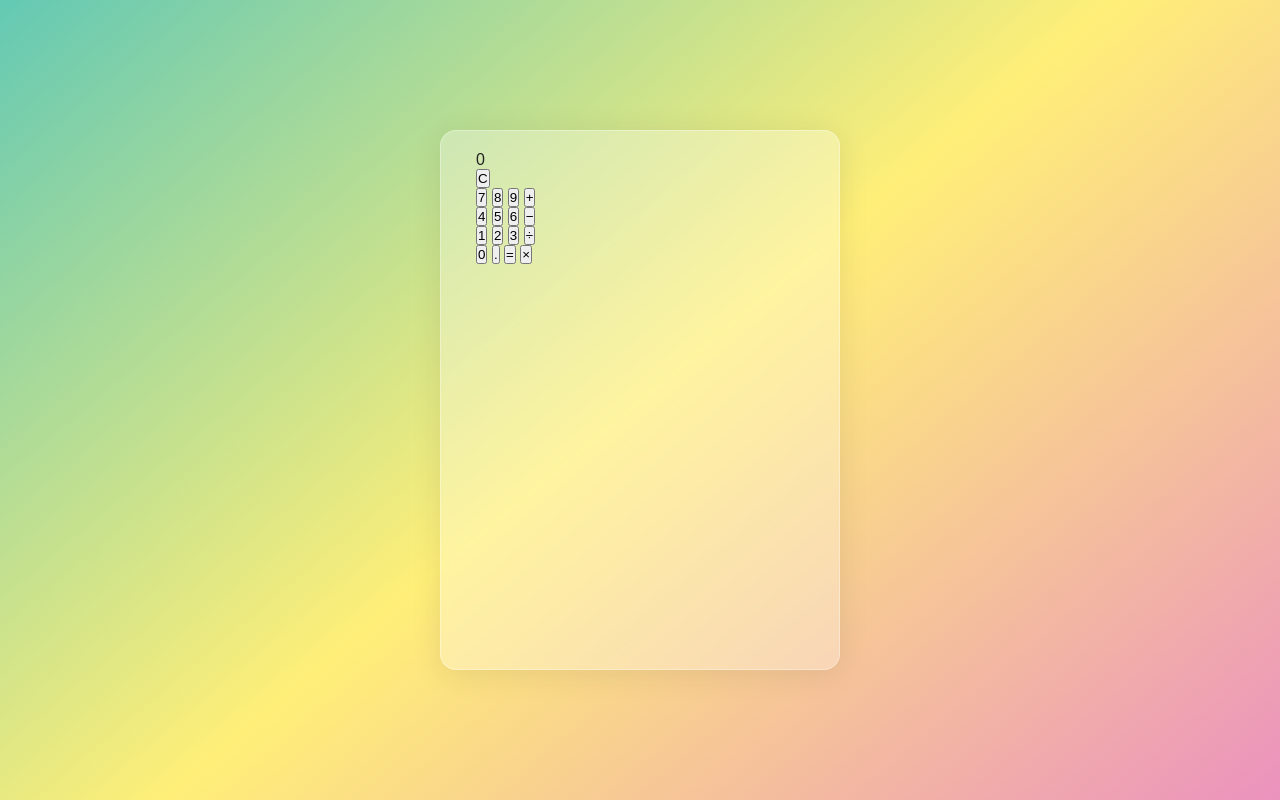
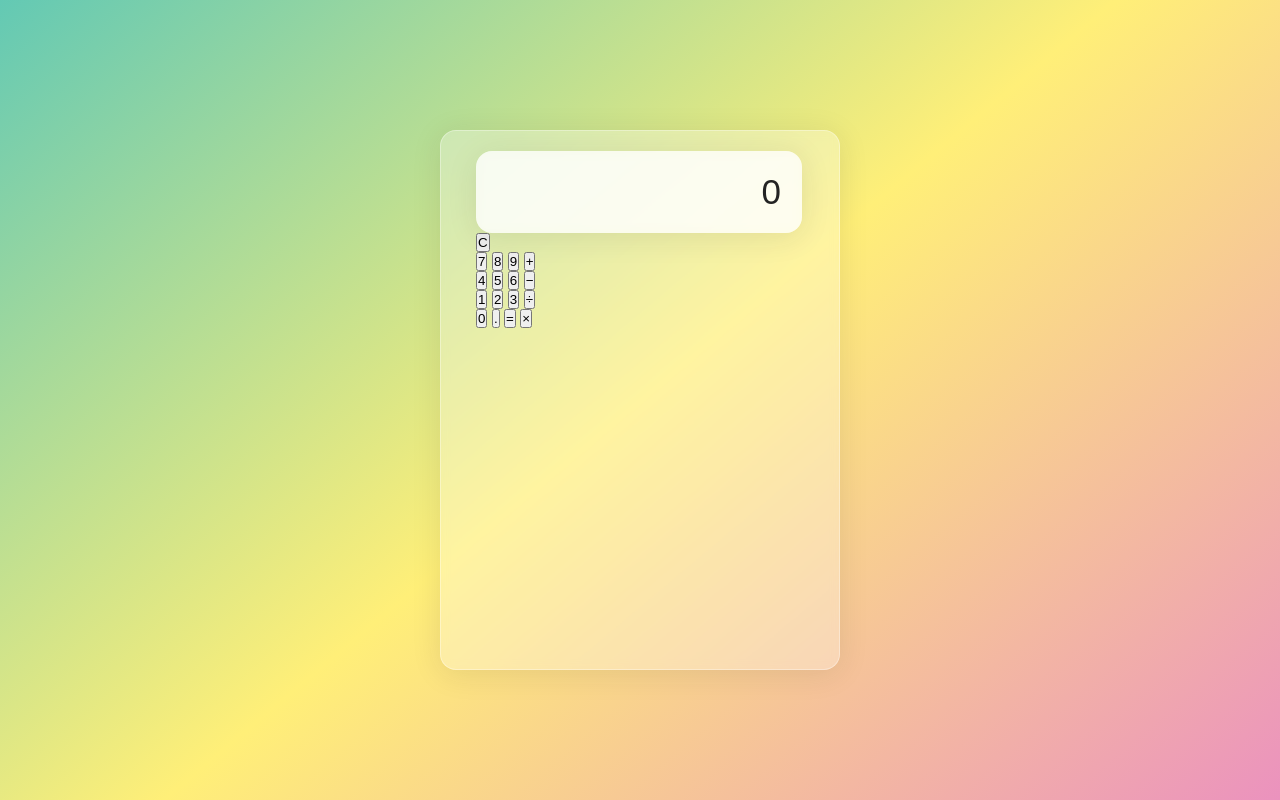
Before and after one commit to Bawantha1234/Calculator-Html-css-js, a plain HTML site: page index.html in a window 1280 px wide. Drawn offline with Linux system fonts and the light colour scheme.

Commit message:
screen css

```diff
--- a/style.css
+++ b/style.css
@@ -22,8 +22,6 @@ body{
 .wrapper{
     backdrop-filter: blur(5.5px);
     -webkit-backdrop-filter: blur(5.5px);
-    background: rgba(255,255,255,0.75);
-    border: 1px solid rgba(255,255,255,0.01);
     border-radius: 16px;
     box-shadow: 0 4px 30px rgba(35,35,35,0.1);
     color: #232323;
@@ -35,3 +33,17 @@ body{
     height: 540px;
     padding: 20px 35px;
 }
+.screen{
+    backdrop-filter: blur(5.5px);
+    -webkit-backdrop-filter: blur(5.5px);
+    background: rgba(255,255,255,0.75);
+    border: 1px solid rgba(255,255,255,0.01);
+    border-radius: 16px;
+    box-shadow: 0 4px 30px rgba(35,35,35,0.1);
+    color: #232323;
+    font-size: 35px;
+    overflow: auto;
+    padding: 20px;
+    text-align: right;
+    width: 326px;
+}
```
